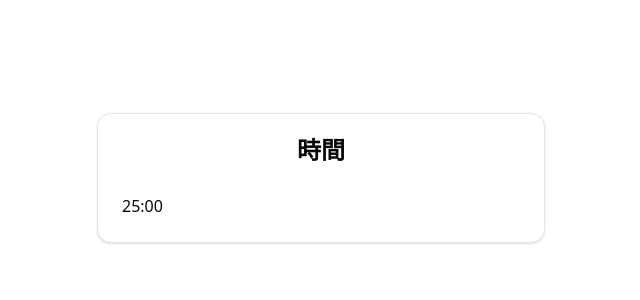
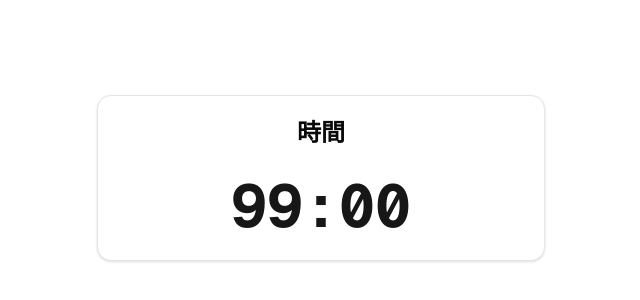
Before and after one commit to atkzw3/pomodoro, a Next.js app: page / in a window 1280 px wide. Shown: the part 222-522 px from the top of the page, without its empty margins (319-959 px from the left). Built offline with nearby package versions, Linux system fonts and the light colour scheme.

Commit message:
Add TimerDisplay component for dynamic timer display in TimerApp

```diff
--- a/src/components/TimerApp.tsx
+++ b/src/components/TimerApp.tsx
@@ -1,6 +1,7 @@
 'use client';
 
 import {Card, CardContent, CardHeader, CardTitle} from "@/components/ui/card";
+import TimerDisplay from "@/components/TimerDisplay";
 
 export default function TimerApp() {
   return (
@@ -9,7 +10,9 @@
         <CardHeader className={"text-2xl font-bold text-center"}>
           <CardTitle>時間</CardTitle>
         </CardHeader>
-        <CardContent>25:00</CardContent>
+        <CardContent className={"flex justify-center"}>
+          <TimerDisplay />
+        </CardContent>
       </Card>
     </div>
   );
--- /dev/null
+++ b/src/components/TimerDisplay.tsx
@@ -0,0 +1,7 @@
+export default function TimerDisplay(){
+  return(
+    <div className={"text-6xl font-mono font-bold text-primary"}>
+      99:00
+    </div>
+  )
+}
```
